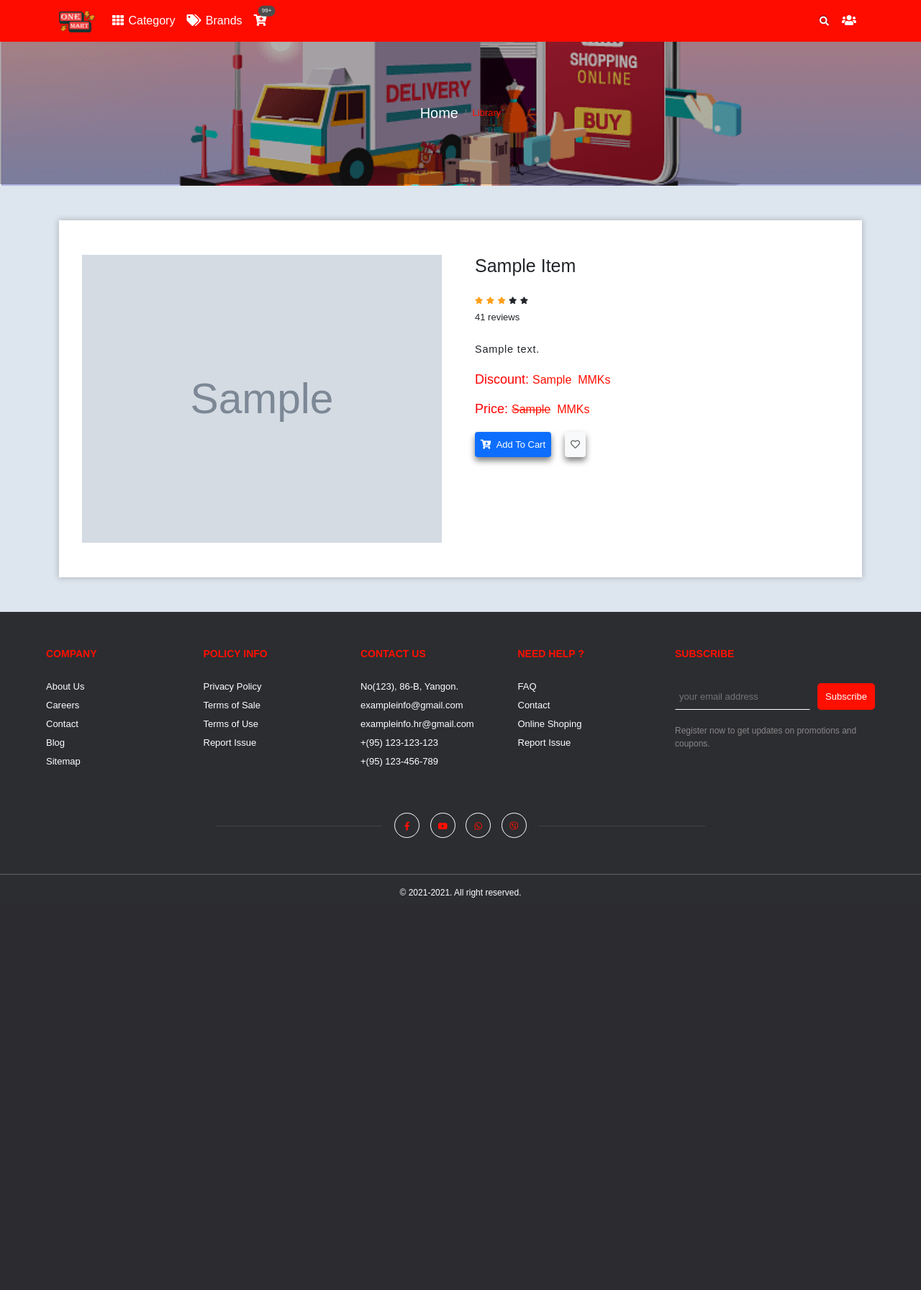
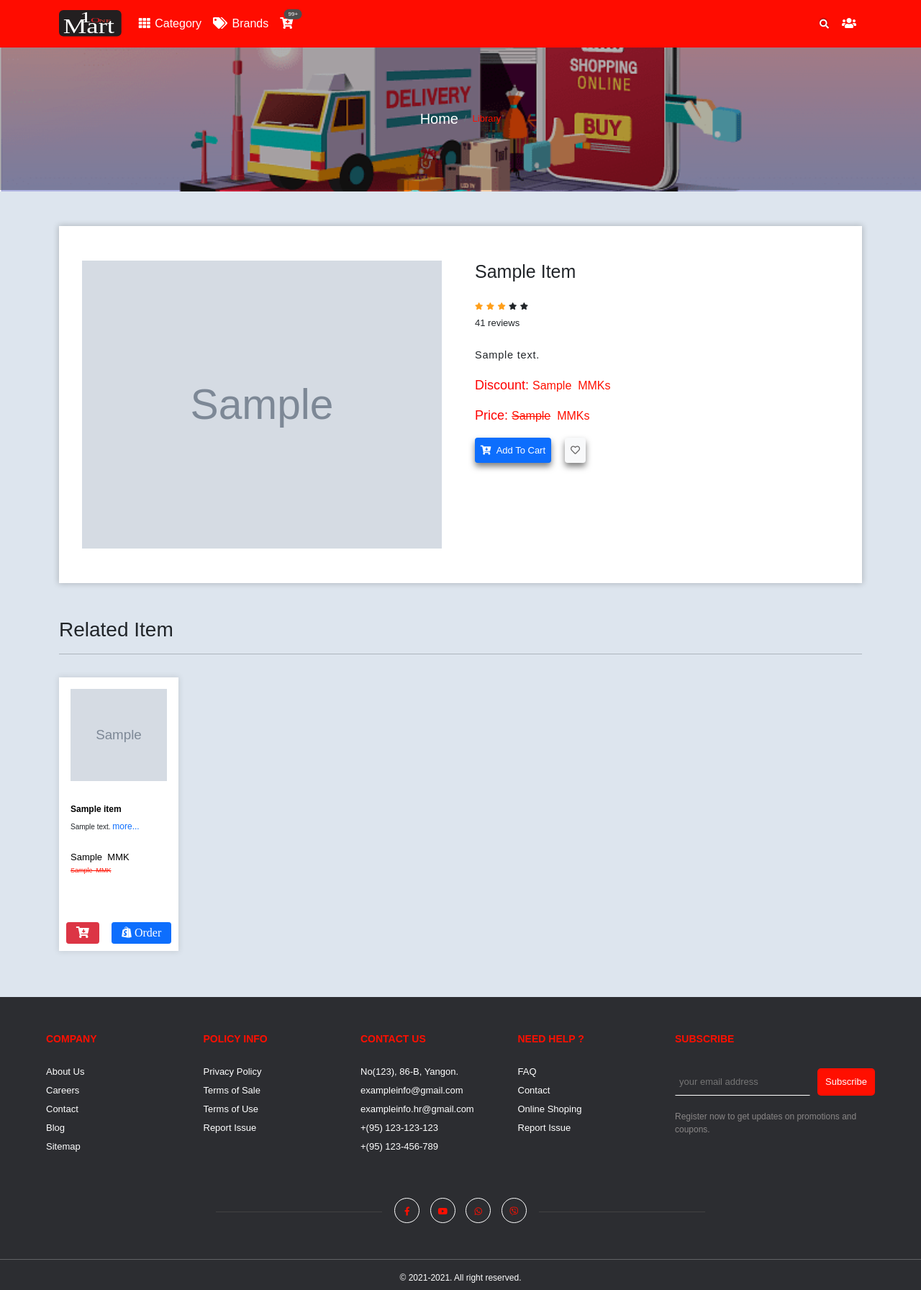
Before and after one commit to htetyinmin/One-Mart, a PHP site: page /product_details.php?id=1 in a window 1280 px wide. Shown: the whole page at 72% size. Before the commit the page ends 1247 px from the top, so only its background shows below. Run offline with PHP 8.4, Linux system fonts and the light colour scheme; tables that the repository leaves empty hold one stand-in row (values such as "Sample post"); grey boxes marked "Sample" are stand-in pictures.

Commit message:
svg logo

```diff
--- a/index.php
+++ b/index.php
@@ -49,7 +49,7 @@
             </div>
             <div class="ban-content">
               <p class="animate__animated animate__slideInLeft">Just For You.</p>
-              <p class="animate__animated animate__slideInRight">Make your image beautiful.</p>
+              <p class="animate__animated animate__slideInRight">Make your enjoy shopping</p>
             </div>
             <div class="ban-btn animate__animated animate__slideInUp">
               <button type="button">Shop Now</button>
--- a/product_details.php
+++ b/product_details.php
@@ -6,8 +6,6 @@
 
     $sql="SELECT * FROM items where id=:id";
     $item_details = itemDetail($sql, $id);
-
-
 
     foreach($item_details as $item){
         $detail_id=$item['id'];
@@ -19,6 +17,13 @@
         $brand_id=$item['brand_id'];
         $subcategory_id=$item['subcategory_id'];
     }
+
+    $sql="SELECT * FROM items where subcategory_id=:subcategory_id";
+    $statement=$connect->prepare($sql);
+    $statement->bindParam(':subcategory_id',$subcategory_id);
+    $statement->execute();
+    $related_subs=$statement->fetchALL(PDO::FETCH_ASSOC);
+    // var_dump($related_subs);
 
 ?>
 
@@ -84,6 +89,45 @@
         </div>
       </div>
 
+      <div class="row mt-5">
+        <div class="col-12">
+            <h3> Related Item </h3>
+            <hr>
+        </div>
+        <?php
+            foreach($related_subs as $related_sub){
+        ?>
+        <div class="col-md-4 col-lg-2 my-3">
+            <div class="product_card">
+                <div class="buy">
+                  <button type="button" title="Add to wishlist">
+                  <i class="far fa-heart"></i>
+                  </button>
+                </div>
+                <img src="admin/uploads/<?= $related_sub['photo'] ?>" class="card-img p-3" height=160 alt="...">
+                <div class="card-body" style="height: 170px;">
+                  <h5 class="card-title"><?= $related_sub['name'] ?></h5>
+                  <p class="card-text"><?= substr($related_sub['description'],0,50) ?>&nbsp;<a href="#">more...</a></p>
+                  <div class="price">
+                  <?php if($related_sub['discount']) {?>
+                    <span class="current_price"><?= $related_sub['discount'] ?> &nbsp;MMK</span><br>
+                    <span class="old_price"><del><?= $related_sub['price'] ?> &nbsp;MMK</del></span>
+                  <?php }else{?>
+                    <span class="current_price"><?= $related_sub['price'] ?> &nbsp;MMK</span><br>
+                  <?php } ?>
+                  </div>
+                </div>
+                <div class="product_btn">
+                  <a href="product_details.php?id=<?= $related_sub['id']?>" type="button" class="btn btn-danger btn-sm cart_btn"><i class="fa fa-cart-arrow-down"></i></a>
+                  <button type="button" data-id=" + data[i].id " data-title=" + data[i].productName " data-content=" + data[i].productDec " data-price=" + data[i].currentPrice " data-img="./assets/frontend/img/product/ + data[i].productImg "  class="btn btn-primary btn-sm cart_btn" title="Order product">
+                  <i class="fab fa-shopify">&nbsp;Order</i>
+                  </button>
+                </div>
+            </div>
+          </div>
+        <?php } ?>
+    </div>
+
   </div>
 
 
--- a/template/header.php
+++ b/template/header.php
@@ -53,7 +53,8 @@
     <div class="container">
         <a class="navbar-brand" href="index.php" title="home">
             <!-- <i class="fa fa-home"></i> -->
-            <img src="assets/frontend/img/onemart.png" width="50" alt="">
+            <!-- <img src="assets/frontend/img/onemart.png" width="50" alt=""> -->
+            <svg xmlns="http://www.w3.org/2000/svg" style="height:40px;" viewBox="0 0 481.01 221.81"><defs><style>.cls-1{fill:#231f20;}.cls-2{font-size:45.76px;fill:#ed1c24;}.cls-2,.cls-5{font-family:Algerian;}.cls-3{fill:#ef4136;font-size:31.79px;}.cls-3,.cls-4{font-family:Bauhaus93, "Bauhaus 93";}.cls-4{font-size:159px;}.cls-4,.cls-5{fill:#fff;}.cls-5{font-size:118.7px;}</style></defs><g id="Layer_2" data-name="Layer 2"><g id="Layer_1-2" data-name="Layer 1"><rect class="cls-1" y="5.22" width="481.01" height="203.35" rx="33.8"/><text class="cls-2" transform="translate(244.43 98.53) scale(2.23 1)">O<tspan class="cls-3" x="28.56" y="0">NE</tspan></text><text class="cls-4" transform="translate(31.84 182.06) scale(1.28 1)">Mart</text><text class="cls-5" transform="translate(160.47 98.94) scale(1.51 1)">1</text></g></g></svg>
         </a>
 
         <button class="navbar-toggler" type="button" data-bs-toggle="collapse" data-bs-target="#navbarSupportedContent" aria-controls="navbarSupportedContent" aria-expanded="false" aria-label="Toggle navigation">
```
Also changed, not shown: assets/frontend/img/onemart.png, assets/frontend/img/svglogo.svg (added).
